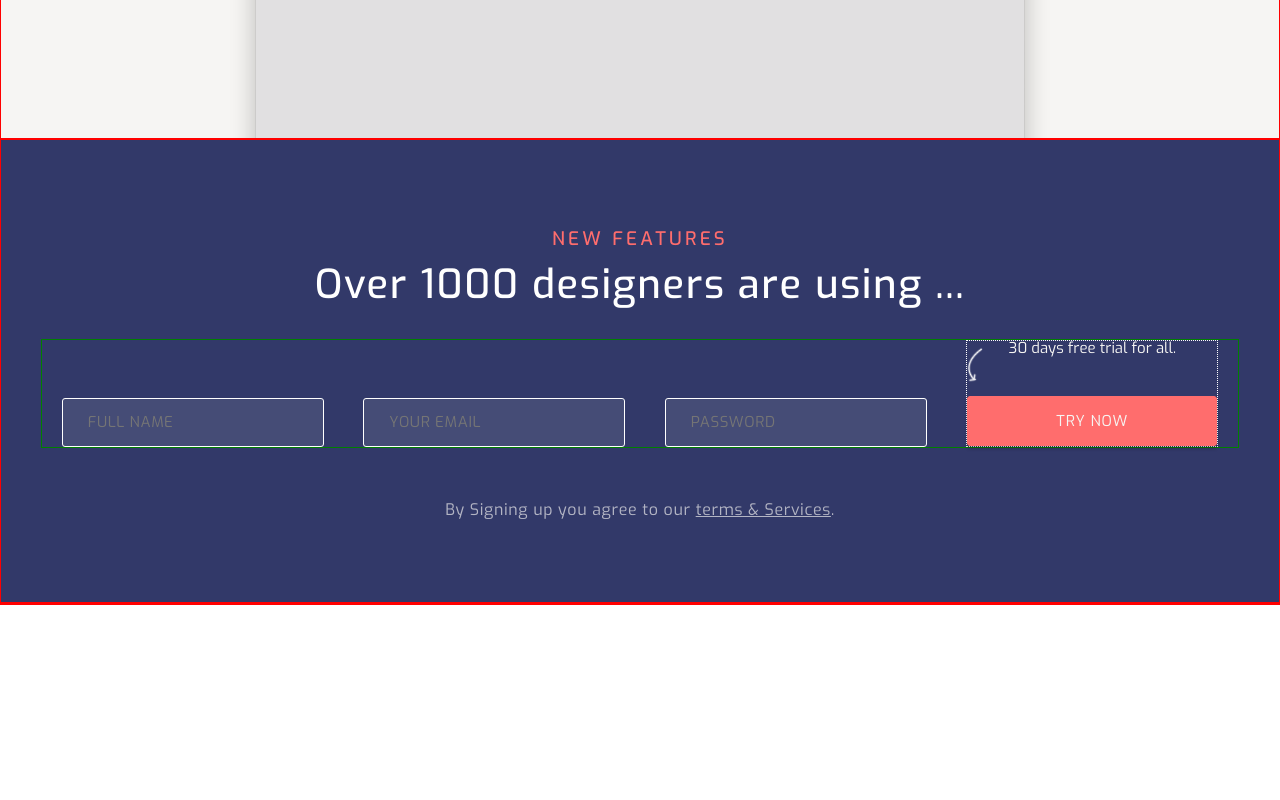
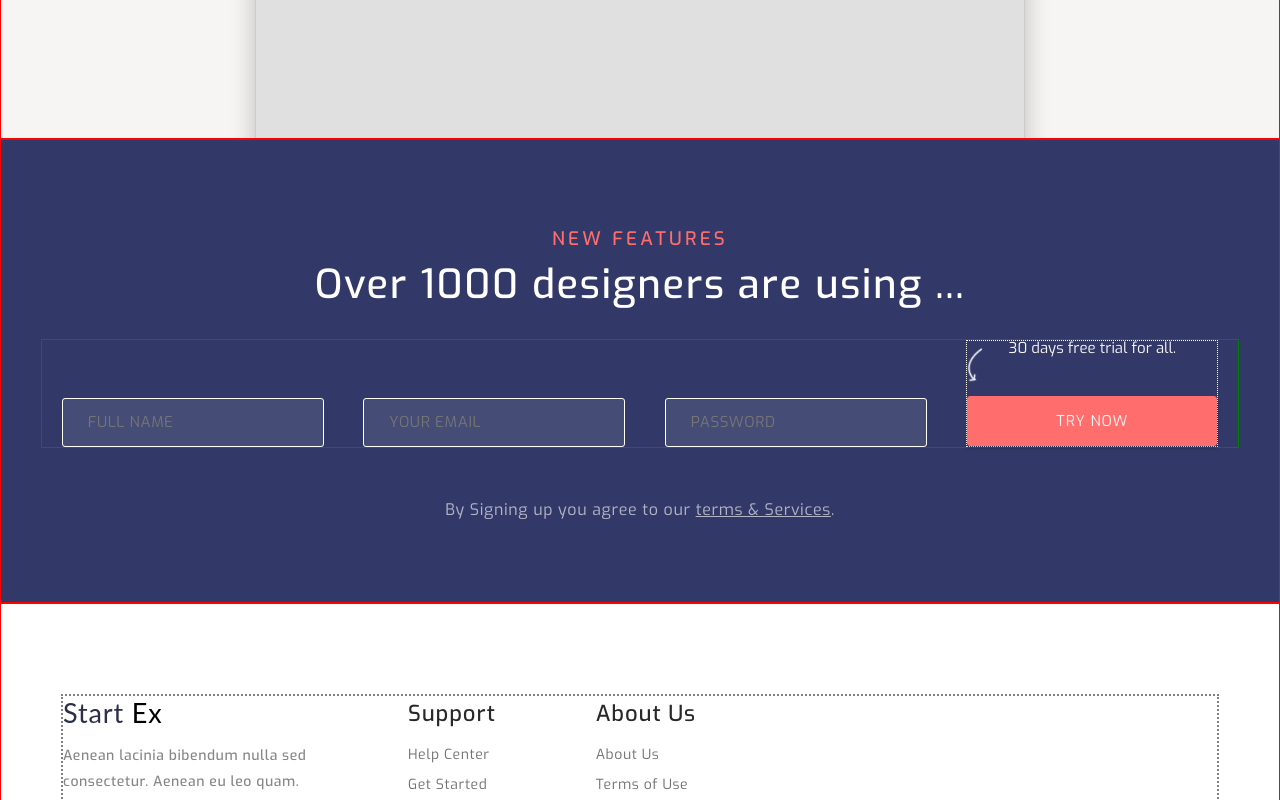
Before and after one commit to SSPasha/landing-page-01, a plain HTML site: page index.html in a window 1280 px wide. Shown: the part 4111-4911 px from the top of the page. Drawn offline with Linux system fonts and the light colour scheme.

Commit message:
Creating footer

```diff
--- a/css/main.css
+++ b/css/main.css
@@ -242,6 +242,7 @@ h4 {
 }
 
 .design-block_rightItem {
+	padding: 15px;
     max-width: 492px;
     border: 1px dotted purple;
 }
@@ -273,8 +274,13 @@ h4 {
 }
 
 .team-list_item {
+	padding: 20px 10px;
     width: 340px;
     text-align: center;
+}
+
+.team-list_item:hover {
+	background-color: rgb(169, 170, 172, 0.05);
 }
 
 .team-list_item_photo {
@@ -463,6 +469,63 @@ h4 {
 
 /* ========================= Footer ===================*/
 
-.footer {
+footer {
 	height: 330px;
 }
+
+.footer-block {
+	display: flex;
+	justify-content: flex-start;
+	align-items: flex-start;
+	margin: 90px 20px;
+	border:2px dotted grey;
+}
+
+.footer-start {
+	width: 245px;
+}
+
+.footer-start h4 {
+	margin: 0;
+	padding: 0;
+	color: #2c2f49;
+	font-family: 'Lato';
+	font-size: 27px;
+	font-weight: 400;
+	line-height: 33.6px;
+}
+
+.footer-start h4 span{
+	color: #000;
+}
+
+.footer-start p {
+	opacity: 0.56;
+	color: #282828;
+	font-size: 14px;
+	font-weight: 500;
+	line-height: 26px;
+	letter-spacing: 0.56px;
+}
+
+.list-support {
+	list-style: none;
+	margin: 0 0 0 50px;
+	padding: 0 0 0 50px;
+}
+
+.list-support h4 {
+	margin: 0;
+	padding-top: 7px;
+	padding-bottom: 15px;
+}
+
+.list-support_item a {
+	text-decoration: none;
+	opacity: 0.66;
+	color: #282828;
+	font-size: 14px;
+	font-weight: 400;
+	line-height: 30px;
+	letter-spacing: 0.56px;
+}
--- a/index.html
+++ b/index.html
@@ -158,13 +158,36 @@
 		</div>
 	</section>
 
-	<section class="footer">
+	<footer>
 		<div class="wrapper">
 			<div class="footer-block">
+				<div class="footer-start">
+					<h4>Start <span>Ex</span></h4>
+					<p>Aenean lacinia bibendum nulla sed consectetur. Aenean eu leo quam.
+						USA &  CAN: 1-888-123-4567
+						Address: 34 Brokel Rd. NY
+					</p>
+				</div>
+				<div class="support">
+					<ul class="list-support">
+						<li class="header"><h4>Support</h4></li>
+						<li class="list-support_item"><a href="#">Help Center</a></li>
+						<li class="list-support_item"><a href="#">Get Started</a></li>
+						<li class="list-support_item"><a href="#">Contact Us</a></li>
+					</ul>
+				</div>
+				<div class="about">
+					<ul class="list-support">
+						<li class="header"><h4>About Us</h4></li>
+						<li class="list-support_item"><a href="#">About Us</a></li>
+						<li class="list-support_item"><a href="#">Terms of Use</a></li>
+						<li class="list-support_item"><a href="#">Privacy policy</a></li>
+					</ul>
+				</div>
 
 			</div>
 		</div>
-	</section>
+	</footer>>
 
 </body>
 </html>
```
